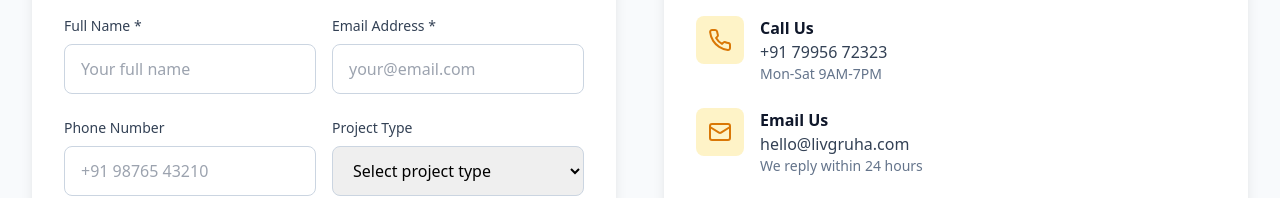
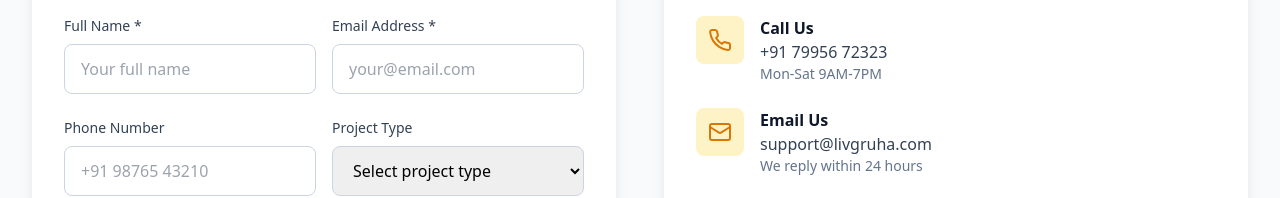
Before and after one commit to RAHULDUSI/livgruha, a React (Vite) app: page / in a window 1280 px wide. Shown: the part 5580-5778 px from the top of the page. Built offline with nearby package versions, Linux system fonts and the light colour scheme.

Commit message:
Update Contact.tsx

```diff
--- a/src/components/Contact.tsx
+++ b/src/components/Contact.tsx
@@ -49,7 +49,7 @@ const Contact = () => {
     {
       icon: Mail,
       title: 'Email Us',
-      details: 'hello@livgruha.com',
+      details: 'support@livgruha.com',
       subtext: 'We reply within 24 hours'
     },
     {
```
